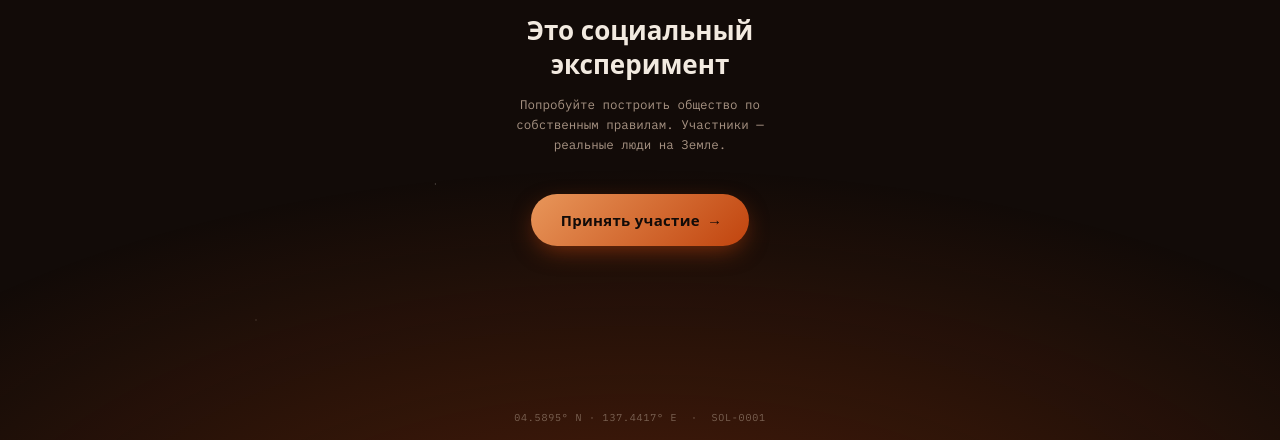
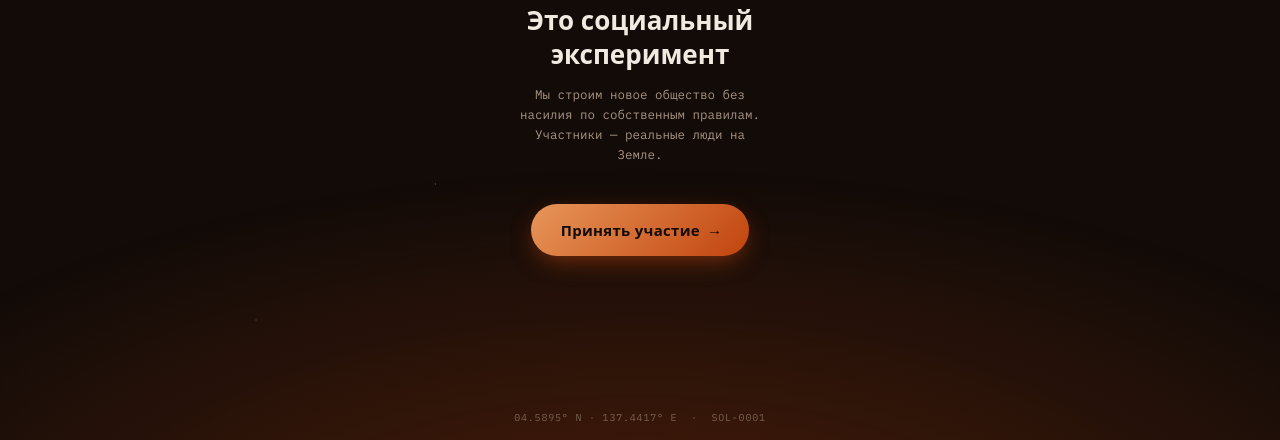
Before and after one commit to ph001player1-lab/mars-genesis-miniapp, a plain HTML site: page index.html in a window 1280 px wide. Shown: the part 360-800 px from the top of the page. Drawn offline with Linux system fonts and the light colour scheme.

Commit message:
Update index.html

```diff
--- a/index.html
+++ b/index.html
@@ -58,7 +58,7 @@
 
   <p class="tagline">Это социальный эксперимент<br/> </p>
 
-  <p class="subtext">Попробуйте построить общество по собственным правилам. Участники — реальные люди на Земле.</p>
+  <p class="subtext">Мы строим новое общество без насилия по собственным правилам. Участники — реальные люди на Земле.</p>
 
   <button id="start-btn" class="start-btn" type="button">
     <span class="start-btn__label">Принять участие</span>
```
